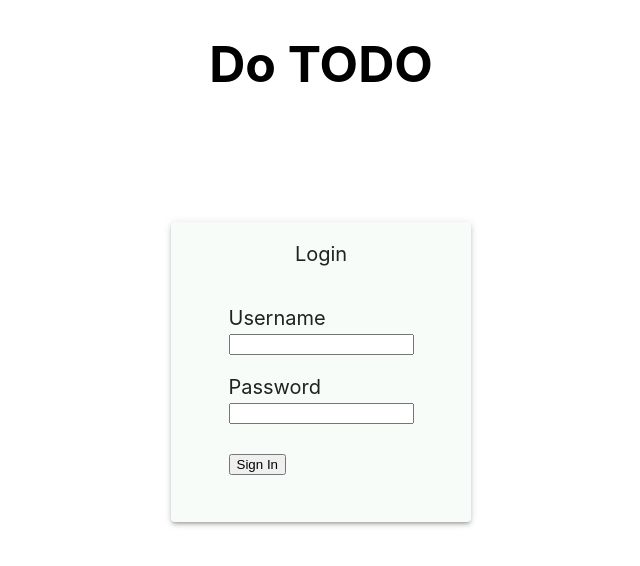
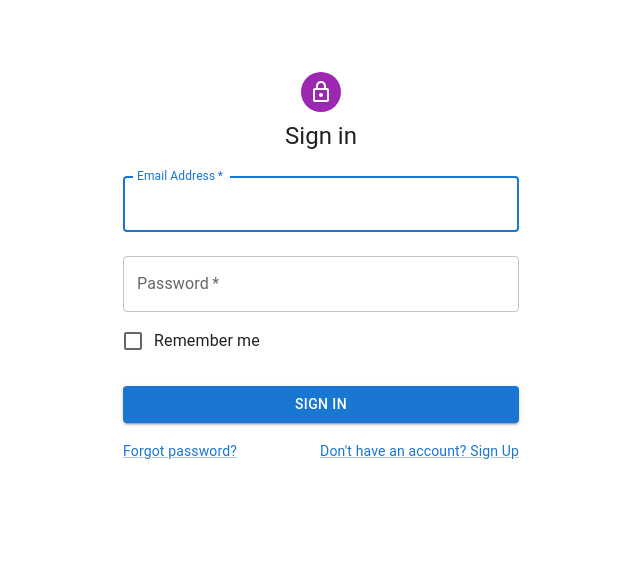
Before and after one commit to Vikas-Open-Source/DoTODO, a React (Create React App) app in the folder code/ui/: page / in a window 1280 px wide. Shown: the top 566 px of the page, without its empty margins (319-959 px from the left). Built offline with nearby package versions, Linux system fonts and the light colour scheme.

Commit message:
Changed login page

```diff
--- a/code/ui/src/components/Login/Login.css
+++ /dev/null
@@ -1,24 +0,0 @@
-.login-wrapper {
-    display: flex;
-    flex-direction: column;
-    align-items: center;
-    justify-content: center;
-    width: 300px;
-    margin: auto;
-    font-size: 20px;
-    margin-top: 10%;
-}
-
-.login {
-    display: flex;
-    flex-direction: column;
-    align-items: center;
-    width: 250px;
-    height: 300px;
-    margin: auto;
-}
-
-.login-main {
-    height:100%;
-    min-height:100%;
-}
--- a/code/ui/src/components/Login/Login.js
+++ b/code/ui/src/components/Login/Login.js
@@ -1,7 +1,17 @@
-import React, { useState } from 'react'
-import PropTypes from 'prop-types';
-import Paper from '@mui/material/Paper';
-import './Login.css'
+import React from 'react';
+import Avatar from '@mui/material/Avatar';
+import Button from '@mui/material/Button';
+import CssBaseline from '@mui/material/CssBaseline';
+import TextField from '@mui/material/TextField';
+import FormControlLabel from '@mui/material/FormControlLabel';
+import Checkbox from '@mui/material/Checkbox';
+import Link from '@mui/material/Link';
+import Grid from '@mui/material/Grid';
+import Box from '@mui/material/Box';
+import LockOutlinedIcon from '@mui/icons-material/LockOutlined';
+import Typography from '@mui/material/Typography';
+import Container from '@mui/material/Container';
+import { createTheme, ThemeProvider } from '@mui/material/styles';
 
 
 async function loginUser(credentials) {
@@ -19,45 +29,88 @@
 }
 
 export default function Login({ setToken }) {
-    const [username, setUsername] = useState();
-    const [password, setPassword] = useState();
 
     const handleSubmit = async event => {
         event.preventDefault();
-        const token = await loginUser({
-            username,
-            password
-        });
+        const data = new FormData(event.currentTarget);
+        var credentials = {
+            email : data.get('email'),
+            password: data.get('password')
+        }
+        const token = await loginUser(credentials);
         if (token != null) {
             setToken(token);
         }
     }
 
-    return (
-        <div className='login-main'>
-            <h1 style={{textAlign: 'center', fontSize : 50}}>Do TODO</h1>
-            <Paper elevation={3} className='login-wrapper' style={{backgroundColor: '#f7fcf9'}}>
-                <div className='login'>
-                    <p style={{textAlign: 'center'}}>Login</p>
-                    <form onSubmit={handleSubmit}>
-                        <label>
-                            <p style={{marginBottom : 0}}>Username</p>
-                            <input type="text" onChange={event => setUsername(event.target.value)} />
-                        </label>
-                        <label>
-                            <p style={{marginBottom : 0}}>Password</p>
-                            <input type="password" onChange={event => setPassword(event.target.value)} />
-                        </label>
-                        <div>
-                            <button type='submit' style={{marginTop : 30}}>Sign In</button>
-                        </div>
-                    </form>
-                </div>
-            </Paper>
-        </div>
-    )
+    const theme = createTheme();
+
+        return (
+            <ThemeProvider theme={theme}>
+              <Container component="main" maxWidth="xs">
+                <CssBaseline />
+                <Box
+                  sx={{
+                    marginTop: 8,
+                    display: 'flex',
+                    flexDirection: 'column',
+                    alignItems: 'center',
+                  }}
+                >
+                  <Avatar sx={{ m: 1, bgcolor: 'secondary.main' }}>
+                    <LockOutlinedIcon />
+                  </Avatar>
+                  <Typography component="h1" variant="h5">
+                    Sign in
+                  </Typography>
+                  <Box component="form" onSubmit={handleSubmit} noValidate sx={{ mt: 1 }}>
+                    <TextField
+                      margin="normal"
+                      required
+                      fullWidth
+                      id="email"
+                      label="Email Address"
+                      name="email"
+                      autoComplete="email"
+                      autoFocus
+                    />
+                    <TextField
+                      margin="normal"
+                      required
+                      fullWidth
+                      name="password"
+                      label="Password"
+                      type="password"
+                      id="password"
+                      autoComplete="current-password"
+                    />
+                    <FormControlLabel
+                      control={<Checkbox value="remember" color="primary" />}
+                      label="Remember me"
+                    />
+                    <Button
+                      type="submit"
+                      fullWidth
+                      variant="contained"
+                      sx={{ mt: 3, mb: 2 }}
+                    >
+                      Sign In
+                    </Button>
+                    <Grid container>
+                      <Grid item xs>
+                        <Link href="#" variant="body2">
+                          Forgot password?
+                        </Link>
+                      </Grid>
+                      <Grid item>
+                        <Link href="#" variant="body2">
+                          {"Don't have an account? Sign Up"}
+                        </Link>
+                      </Grid>
+                    </Grid>
+                  </Box>
+                </Box>
+              </Container>
+            </ThemeProvider>
+          );
 }
-
-Login.propTypes = {
-    setToken: PropTypes.func.isRequired
-}
```
